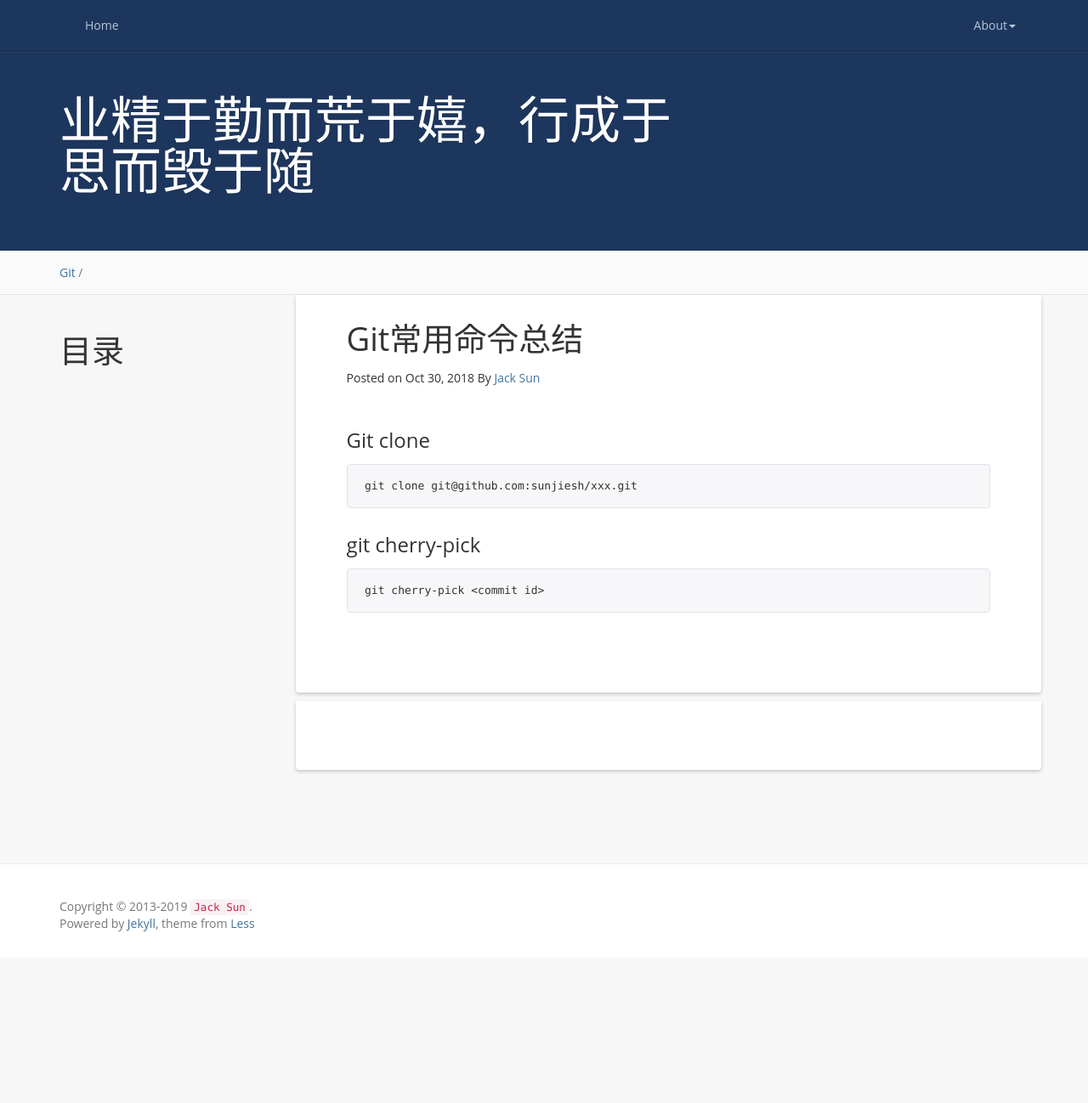
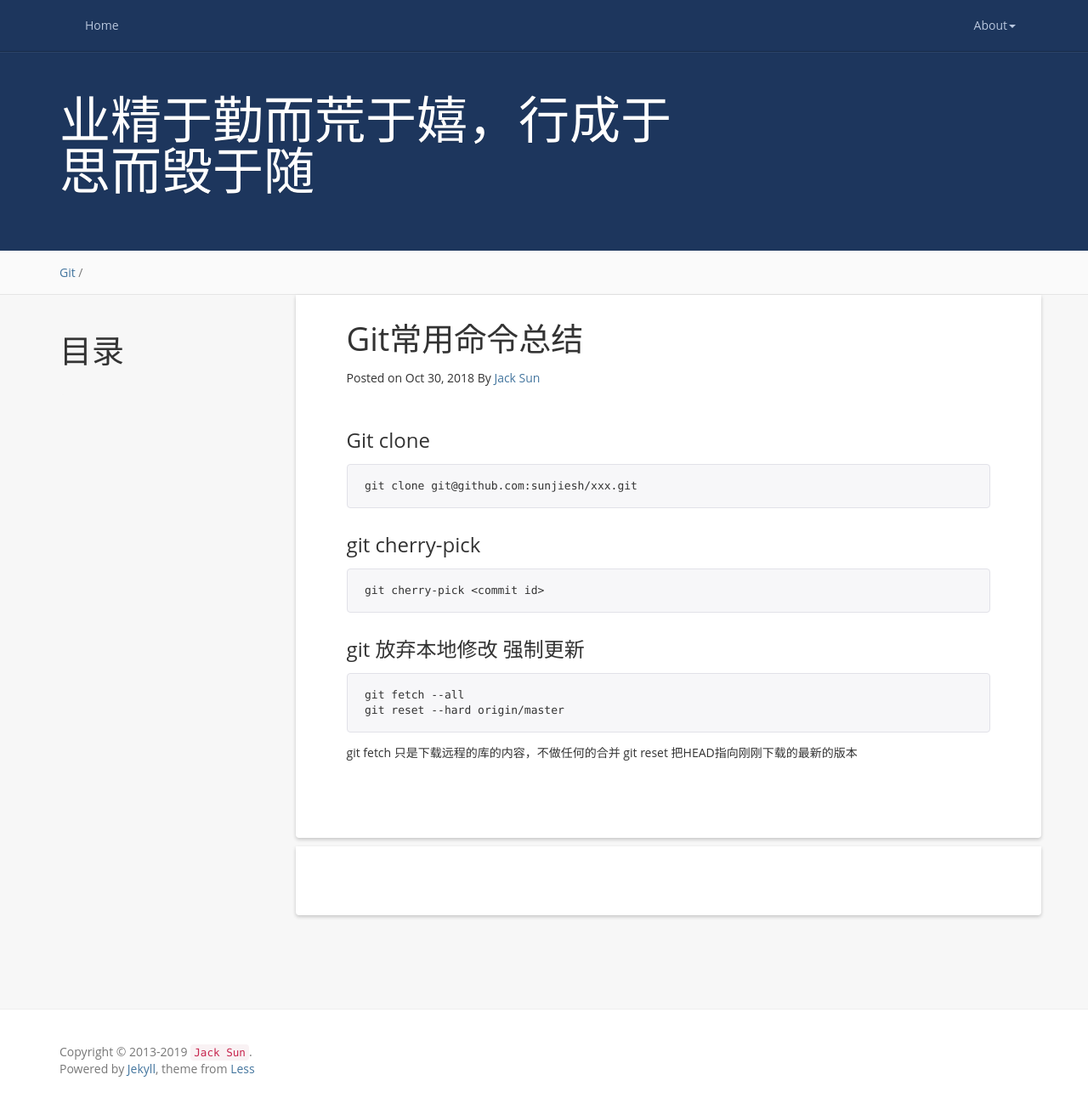
Before and after one commit to sunjiesh/sunjiesh.github.io, a Jekyll site: the page built from _posts/2018-10-31-CommandOfGit.markdown, in a window 1280 px wide and 1298 px high. Shown: the whole window at 85% size. Built offline with Jekyll 4.4.1, drawn with Linux system fonts in a browser that asks for light colours; comment, search, counter and statistics services are not loaded.

Commit message:
Update git command

````diff
--- a/_posts/2018-10-31-CommandOfGit.markdown
+++ b/_posts/2018-10-31-CommandOfGit.markdown
@@ -16,3 +16,10 @@ git clone git@github.com:sunjiesh/xxx.git
 ```shell
 git cherry-pick <commit id>
 ```
+
+### git 放弃本地修改 强制更新
+```shell
+git fetch --all
+git reset --hard origin/master
+```
+git fetch 只是下载远程的库的内容，不做任何的合并 git reset 把HEAD指向刚刚下载的最新的版本
````
